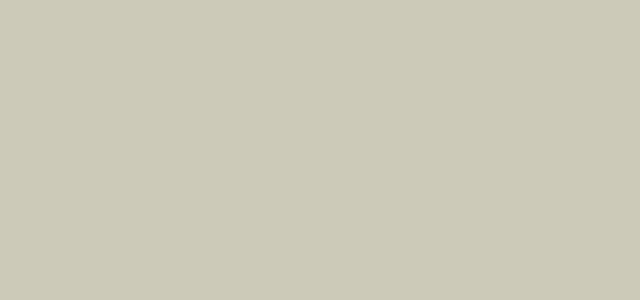
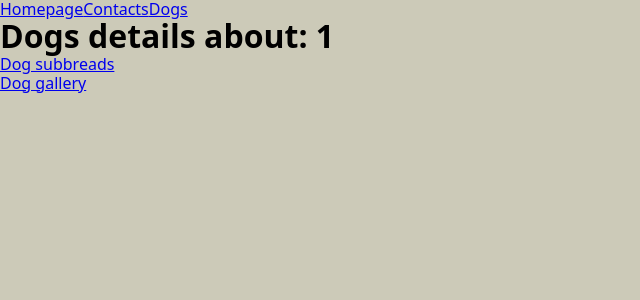
Before and after one commit to YoungSandw1ch/react-training, a React (Create React App) app: page /dogs/1 in a window 1280 px wide. Shown: the top 300 px of the page, without its empty margins (0-640 px from the left). Built offline with nearby package versions, Linux system fonts and the light colour scheme.

Commit message:
add routes

```diff
--- /dev/null
+++ b/src/Components/BrowserRouter/App.jsx
@@ -0,0 +1,31 @@
+import { NavLink, Route, Routes } from 'react-router-dom';
+import { Box } from 'Components/Common';
+import Homepage from 'Project/BrowserRouter/Pages/Home';
+import Contacts from 'Project/BrowserRouter/Pages/Contacts';
+import Dogs from 'Project/BrowserRouter/Pages/Dogs';
+import DogsDetails from 'Project/BrowserRouter/Pages/DogDetails';
+import { Subbreads } from './Subbreads/Subbreads';
+import { Gallery } from './Gallery/Gallery';
+
+export const App = () => {
+  return (
+    <Box>
+      <header>
+        <nav>
+          <NavLink to="/">Homepage</NavLink>
+          <NavLink to="/contacts">Contacts</NavLink>
+          <NavLink to="/dogs">Dogs</NavLink>
+        </nav>
+      </header>
+      <Routes>
+        <Route path="/" element={<Homepage />} />
+        <Route path="/contacts" element={<Contacts />} />
+        <Route path="/dogs" element={<Dogs />} />
+        <Route path="/dogs/:dogId" element={<DogsDetails />}>
+          <Route path="subbreads" element={<Subbreads />} />
+          <Route path="gallery" element={<Gallery />} />
+        </Route>
+      </Routes>
+    </Box>
+  );
+};
--- /dev/null
+++ b/src/Components/BrowserRouter/Gallery/Gallery.jsx
@@ -0,0 +1,3 @@
+export const Gallery = () => {
+  return <div>Dogs photos</div>;
+};
--- /dev/null
+++ b/src/Components/BrowserRouter/Layout/Layout.jsx
@@ -0,0 +1 @@
+export const Layout = () => {};
--- /dev/null
+++ b/src/Components/BrowserRouter/Subbreads/Subbreads.jsx
@@ -0,0 +1,3 @@
+export const Subbreads = () => {
+  return <div>Subbreads</div>;
+};
--- a/src/Components/RouterDom/App.jsx
+++ /dev/null
@@ -1,9 +0,0 @@
-import { Box } from 'Components/Common';
-
-export const App = () => {
-  return (
-    <Box>
-      <Box></Box>
-    </Box>
-  );
-};
--- /dev/null
+++ b/src/Project/BrowserRouter/Pages/Contacts.jsx
@@ -0,0 +1,11 @@
+const Contacts = () => {
+  return (
+    <ul>
+      <li>098-22-222</li>
+      <li>098-22-223</li>
+      <li>098-22-224</li>
+    </ul>
+  );
+};
+
+export default Contacts;
--- /dev/null
+++ b/src/Project/BrowserRouter/Pages/DogDetails.jsx
@@ -0,0 +1,24 @@
+import { Link, Outlet, useParams } from 'react-router-dom';
+
+const DogsDetails = () => {
+  const { dogId } = useParams();
+
+  return (
+    <>
+      <h1>Dogs details about: {dogId}</h1>
+
+      <ul>
+        <li>
+          <Link to="subbreads">Dog subbreads</Link>
+        </li>
+        <li>
+          <Link to="gallery">Dog gallery</Link>
+        </li>
+      </ul>
+
+      <Outlet />
+    </>
+  );
+};
+
+export default DogsDetails;
--- /dev/null
+++ b/src/Project/BrowserRouter/Pages/Dogs.jsx
@@ -0,0 +1,18 @@
+import { Link } from 'react-router-dom';
+
+const Dogs = () => {
+  //useEffect fetch
+  const dogs = ['dog-1', 'dog-2', 'dog-3', 'dog-4', 'dog-5'];
+
+  return (
+    <ul>
+      {dogs.map(dog => (
+        <li key={dog}>
+          <Link to={`${dog}`}>{dog}</Link>
+        </li>
+      ))}
+    </ul>
+  );
+};
+
+export default Dogs;
--- /dev/null
+++ b/src/Project/BrowserRouter/Pages/Home.jsx
@@ -0,0 +1,5 @@
+const Homepage = () => {
+  return <div>Homepage</div>;
+};
+
+export default Homepage;
--- a/src/index.js
+++ b/src/index.js
@@ -11,7 +11,7 @@ import 'react-loading-skeleton/dist/skeleton.css';
 // import { App } from './Components/Reader/App';
 // import { App } from './Components/Pokemon/App';
 // import { App } from './Components/Materials/App';
-import { App } from 'Components/RouterDom/App';
+import { App } from 'Components/BrowserRouter/App';
 import { ThemeProvider } from 'styled-components';
 import { theme } from './constants/thema';
 
```
